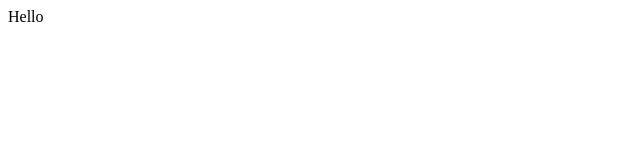
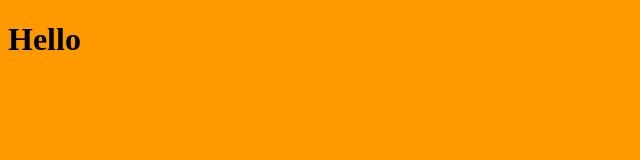
Before and after one commit to ph1/ph1.github.io, a plain HTML site: page index.html in a window 1280 px wide. Shown: the whole page, without its empty margins (0-640 px from the left). Drawn offline with Linux system fonts and the light colour scheme.

Commit message:
bg change

```diff
--- a/index.html
+++ b/index.html
@@ -2,8 +2,11 @@
 <html>
 <head>
 	<title>yerp</title>
+	<style type="text/css">
+		body{ background: #f90;}
+	</style>
 </head>
 <body>
-	Hello
+	<h1 >Hello</h1>
 </body>
 </html>
```
